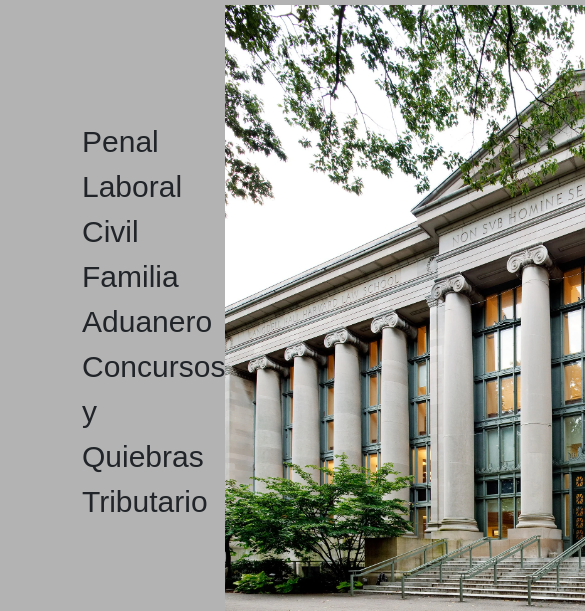
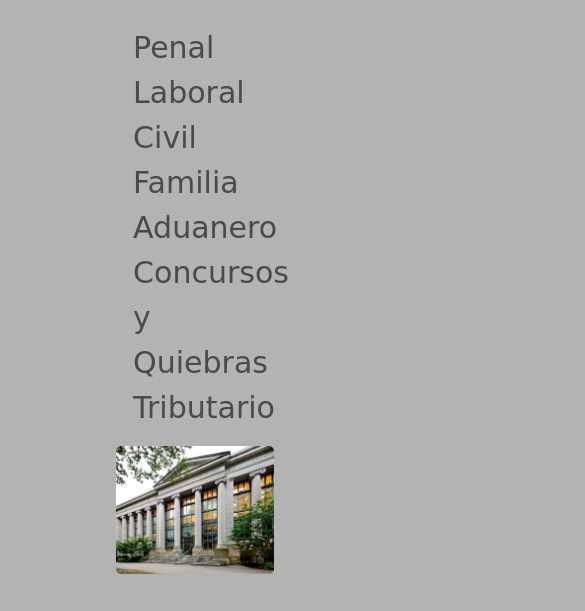
Before and after one commit to MauricioPerezCaram/Primer-Subida-Githhub-PreEntrega, a website: page pages/areasdepractica.html in a window 390 px wide. Shown: the part 219-830 px from the top of the page, 585 px wide, since content can reach past the window. Drawn offline with nearby package versions, Linux system fonts and the light colour scheme; a web font is replaced by a local one.

Commit message:
areas de practica adaptable mobile

```diff
--- a/pages/areasdepractica.html
+++ b/pages/areasdepractica.html
@@ -47,7 +47,7 @@
   </header>
     <main>
         <h1>Áreas de práctica</h1>
-        <div class="contenedorareas">
+        <section class="listaareayfoto">
           <div class="listaareas">
             <ul>
               <li>Penal</li>
@@ -59,16 +59,13 @@
               <li>Tributario</li>
             </ul>
           </div>
-            <div class="harvard">
-                <img src="../assets/harvard.jpg" alt="harvard" width="800px">
+          <div class="fotoareas">
+            <img src="../assets/harvard.jpg" alt="harvard">
           </div>
-        </div>
-
-
+        </section>
     </main>
 
     <footer>
-
         <div class="contenedormapayubicacion">
             <div class="ubicacion">
                 <ul>
--- a/scss/layout/_areas.scss
+++ b/scss/layout/_areas.scss
@@ -1,17 +1,42 @@
-.contenedorareas {
+/*.listaareayfoto {
   display: flex;
-  flex-direction: row;
-  justify-content: space-between;
-  .listaareas ul li{
+
+  justify-content: space-evenly;
+  padding: 20px;
+  .listaareas{
     font-size: 30px;
+    }
   }
+}*/
+
+.listaareayfoto {
+  display: flex;
+  align-items: center;
+  padding: 20px;
+
   .listaareas {
-    width: 80%;
-    margin-left: 50px;
     display: flex;
+    justify-content: center;
+    font-size: 30px;
+    flex-basis: 50%;
+    max-width: 50%;
+    & ul li {
+      font-family: 'Castoro Titling', cursive;
+      color: #424242ee;
+    }
+  }
+
+  .fotoareas {
+    display: flex;
+    justify-content: center;
     align-items: center;
-  }
-  .harvard {
-    width: 70%;
+    flex-basis: 50%;
+    max-width: 50%;
+
+    img {
+      max-width: 90%;
+      height: auto;
+      border-radius: 5px;
+    }
   }
 }
--- a/scss/layout/_medias.scss
+++ b/scss/layout/_medias.scss
@@ -71,6 +71,10 @@
 
   @media (max-width: 480px) {
 
+    .listaareayfoto {
+      flex-direction: column;
+    }
+
     .contenedormapayubicacion {
       flex-direction: column;
     }
--- a/scss/layout/_profesionales.scss
+++ b/scss/layout/_profesionales.scss
@@ -2,13 +2,14 @@
     width: 100%;
     display: flex;
     justify-content: center;
+    gap: 5px;
     .card {
-        width: 90%;
+        width: 100%;
         max-width: 500px;
         margin-bottom: 20px;
+        background-color: #e0dbdb;
       }
     .card-img-top {
-        width: 100%;
         height: 450px;
         object-fit: cover;
       }
```
Also changed, not shown: css/style.css, 1 other file. Lines whose indentation alone changed are shown as unchanged.
